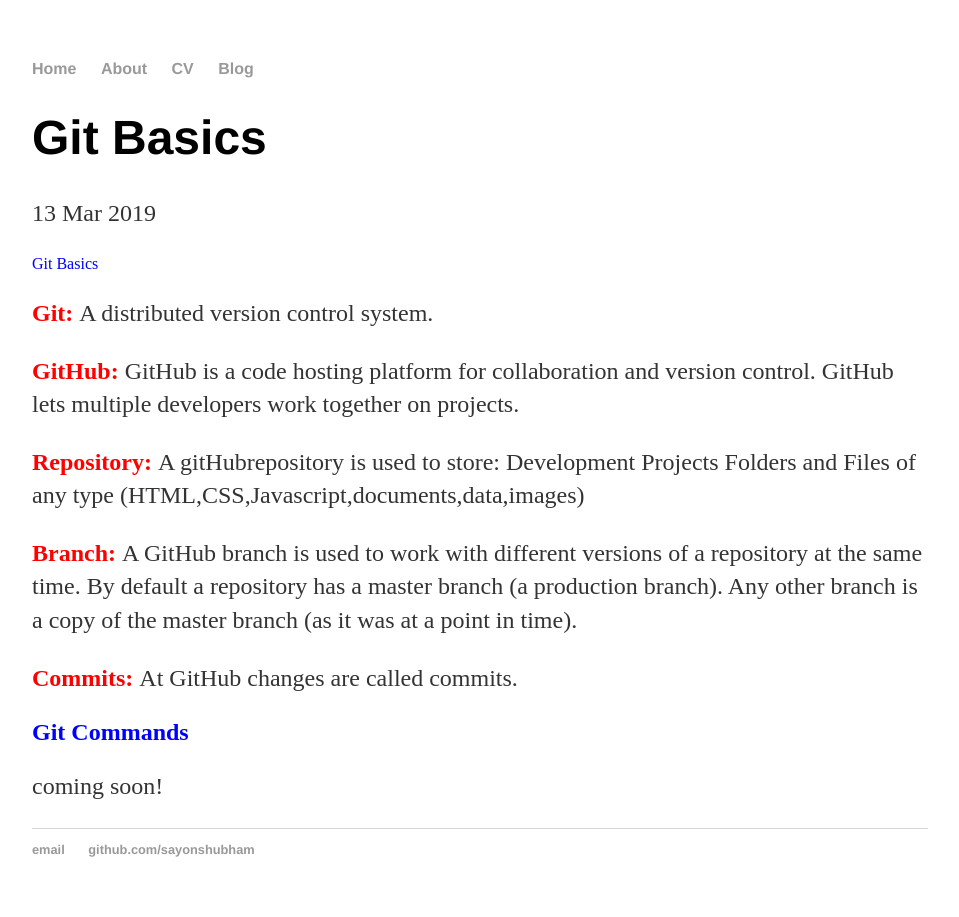
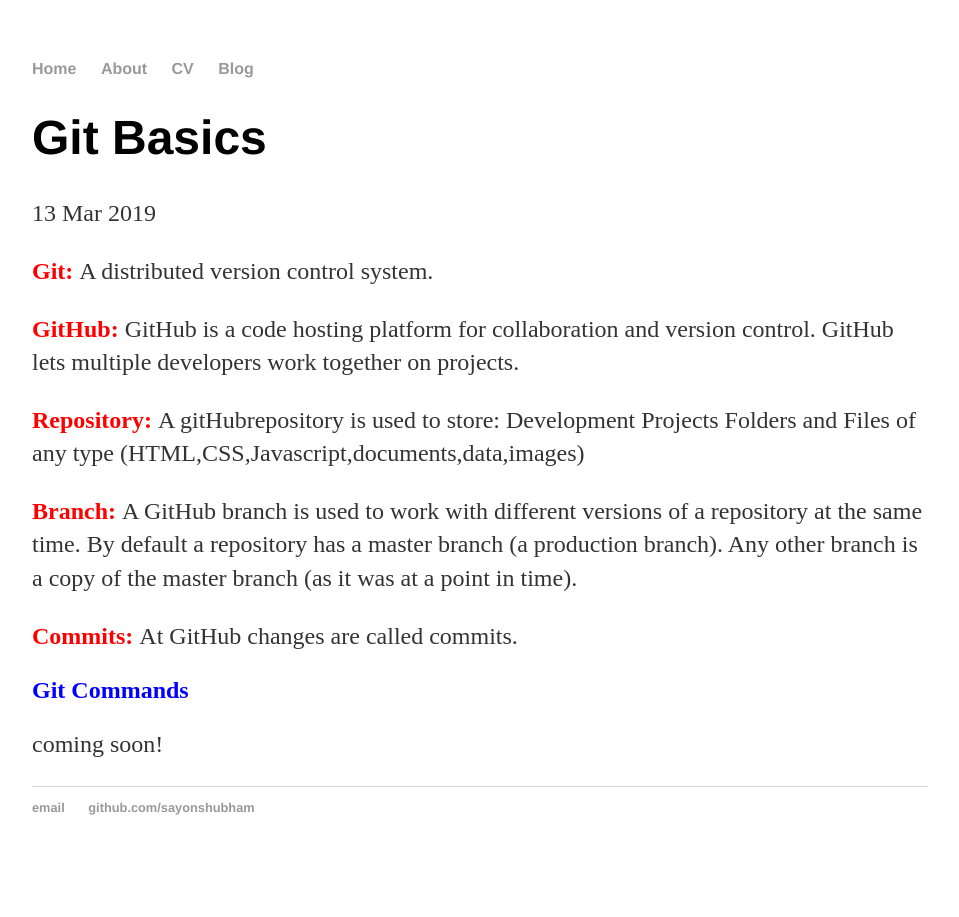
Before and after one commit to sayonshubham/sayonshubham.github.io, a Jekyll site: the page built from _posts/2019-03-13-Git Basics.md, in a window 1280 px wide. Shown: the whole page, without its empty margins (160-1119 px from the left). Built offline with Jekyll 4.4.1, drawn with Linux system fonts in a browser that asks for light colours.

Commit message:
Update 2019-03-13-Git Basics.md

```diff
--- a/_posts/2019-03-13-Git Basics.md
+++ b/_posts/2019-03-13-Git Basics.md
@@ -5,7 +5,6 @@
 ---
 
 
- <font color=blue>Git Basics</font>
 
 <p><font color="red"><b>Git: </b></font>A distributed version control system.</p>
 
```
